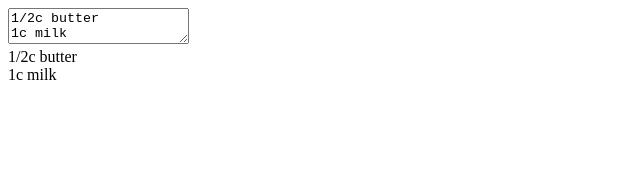
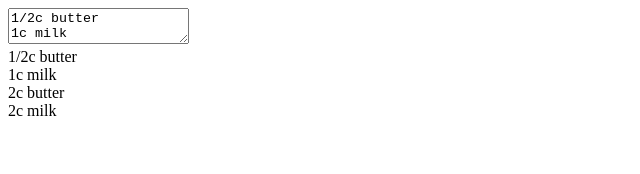
Before and after one commit to mxhold/reconv, a React (Create React App) app in the folder reconv/: page / in a window 1280 px wide. Shown: the top 174 px of the page, without its empty margins (0-640 px from the left). Built offline with nearby package versions, Linux system fonts and the light colour scheme.

Commit message:
Add basic conversion (double)

```diff
--- a/reconv/src/IngredientList.js
+++ b/reconv/src/IngredientList.js
@@ -10,7 +10,7 @@ export default function IngredientList(props) {
     if (ingredientData == null) {
       return <MalformedIngredient key={i} string={line} />;
     } else {
-      const ingredient = ingredientData;
+      const ingredient = props.convert ? convert(ingredientData) : ingredientData;
       return <Ingredient key={i} quantity={ingredient.quantity} unit={ingredient.unit} name={ingredient.name} />;
     }
   });
@@ -21,3 +21,15 @@ export default function IngredientList(props) {
     </div>
   );
 }
+
+function convert(ingredient) {
+  let ingredientData = Object.assign({}, ingredient);
+
+  const quantity = Number.parseInt(ingredientData.quantity, 10);
+
+  if (!Number.isNaN(quantity)) {
+    ingredientData.quantity = quantity * 2;
+  }
+
+  return ingredientData;
+}
--- a/reconv/src/IngredientListInput.js
+++ b/reconv/src/IngredientListInput.js
@@ -19,7 +19,8 @@ export default class IngredientListInput extends React.Component {
     return (
       <div>
         <textarea value={this.state.value} onChange={this.handleChange} />
-        <IngredientList lines={this.state.value} />
+        <IngredientList lines={this.state.value} convert={false} />
+        <IngredientList lines={this.state.value} convert={true} />
       </div>
     );
   }
```
